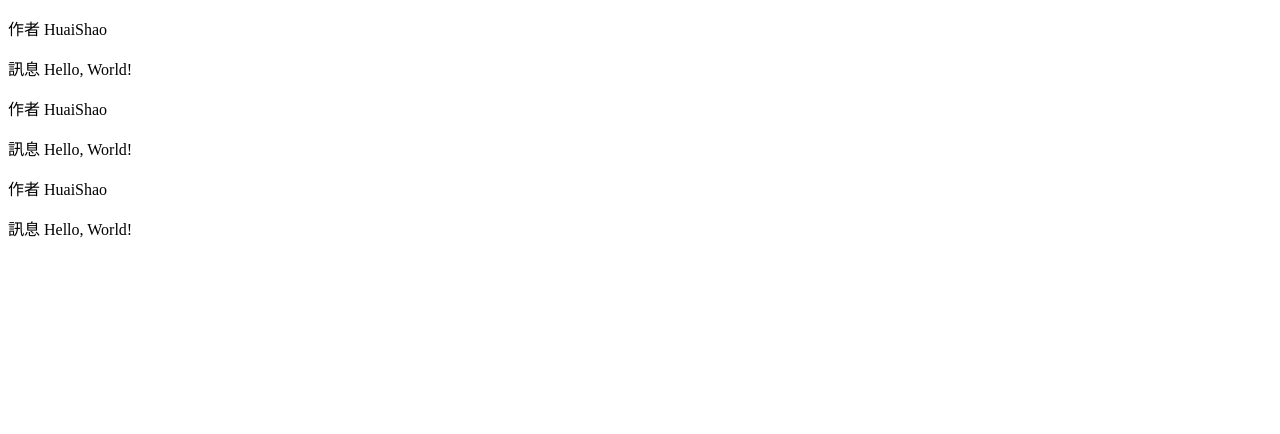
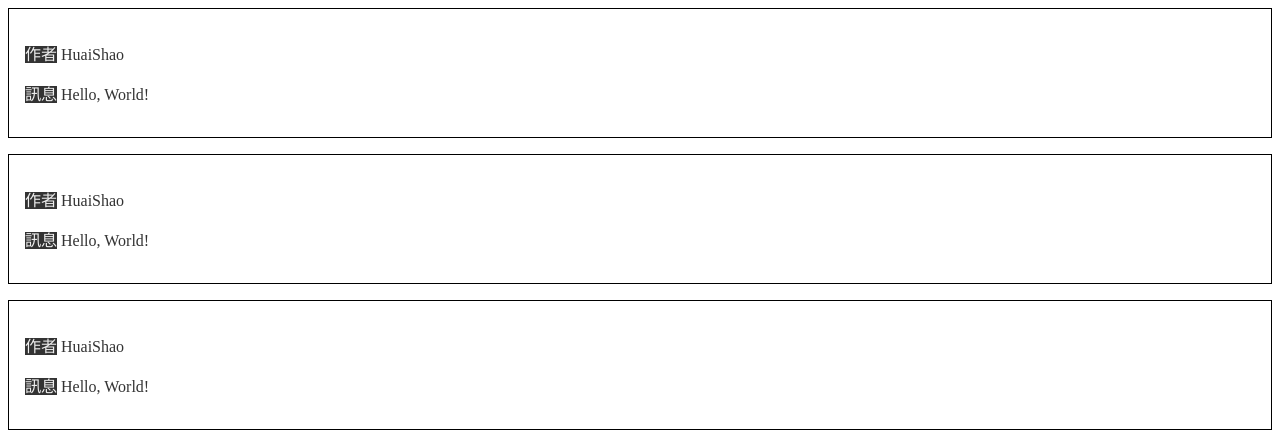
Before and after one commit to HuaiShaoChang/git-web-demo, a plain HTML site: page index.html in a window 1280 px wide. Drawn offline with Linux system fonts and the light colour scheme.

Commit message:
modify index.html, new a file, style.css

```diff
--- a/index.html
+++ b/index.html
@@ -4,6 +4,8 @@
 <head>
 	<meta charset="UTF-8">
 	<title>Document</title>
+	<!-- link:css -->
+	<link rel="stylesheet" href="style.css">
 </head>
 <body>
 	<div class="post">
--- /dev/null
+++ b/style.css
@@ -0,0 +1,20 @@
+body {
+	color: #333; /* color: #333333; */
+	/* color: #abc -> color: #aabbcc */
+}
+
+.post {
+	/* mb1em */
+	margin-bottom: 1em;
+	/* p1em */
+	padding: 1em;
+	/* bd+ */
+	border: 1px solid #000;
+	/* bdrs1m */
+	border-radius: 1m;
+}
+
+.field {
+	color: #eee;
+	background-color: #333;
+}
```
